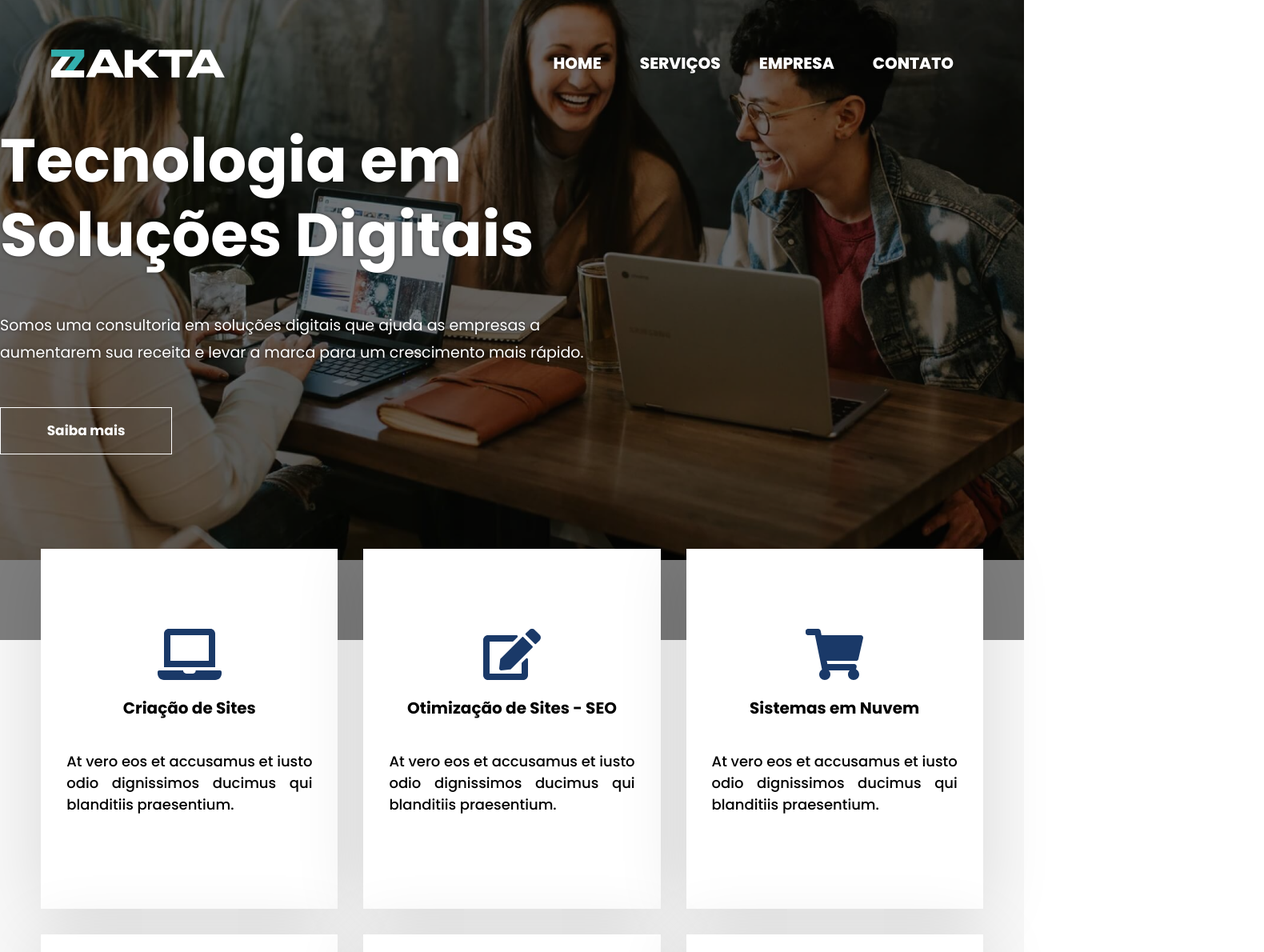
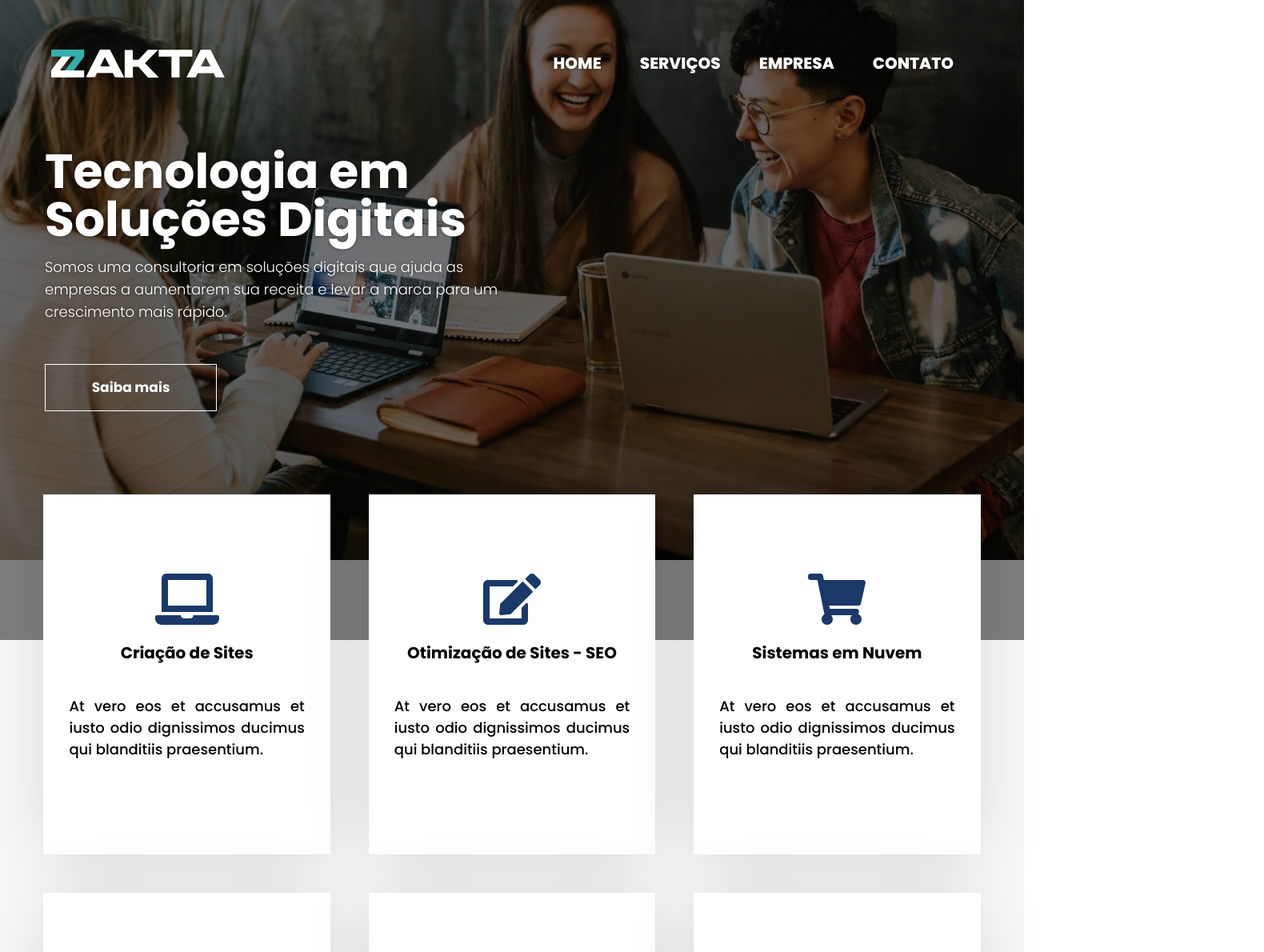
Before and after one commit to zakta/site, a Next.js app: page / in a window 1280 px wide. Shown: the top 1190 px of the page at 80% size, 1580 px wide, since content can reach past the window. Built offline with nearby package versions, Linux system fonts and the light colour scheme.

Commit message:
add responsive  adjustments to header

```diff
--- a/components/Card/styles.js
+++ b/components/Card/styles.js
@@ -12,10 +12,11 @@ export const Card = styled.div`
   padding: 2rem;
   flex-direction: column;
   justify-content: center;
-  margin: 1rem;
+  margin: 1.5rem;
   text-align: center;
   transition: .3s all ease-in-out;
-  max-width: 400px;
+  //max-width: 370px;
+  width: 80%;
 
   :after{
     content: "";
@@ -78,12 +79,17 @@ export const Card = styled.div`
 
   @media (min-width: 768px){
     justify-content: center;
-    width: 29%;
+    width: 26%;
     height: 450px;
   }
-  @media (min-width: 803px){
+  @media (min-width: 980px){
     justify-content: center;
-    width: 29%;
+    width: 28%;
+  }
+  }
+  @media (min-width: 1457px){
+    justify-content: center;
+    width: 30%;
   }
 `
 export const Icon = styled(FontAwesomeIcon)`
--- a/components/Company/styles.js
+++ b/components/Company/styles.js
@@ -1,22 +1,13 @@
 import styled from "styled-components";
 
 export const Container = styled.section`
-  padding: 1rem;
+  padding: 1.5rem;
   background: white;
 
-  h2 {
-    font-size: 40px;
-    color: #1a3968;
-    margin: 0;
-    text-align: center;
-    text-transform: uppercase;
-    margin: 0;
-    padding-bottom: 1rem;
-  }
   h3 {
     font-size: 30px;
-    font-weight: 800;
-    text-align: left;
+    font-weight: 700;
+    text-align: justify;
     margin: 0;
   }
 `;
--- a/components/Contact/style.js
+++ b/components/Contact/style.js
@@ -23,18 +23,6 @@ export const Container = styled.section`
       flex-direction: row;
       justify-content: center;
     }
-  }
-
-  h2 {
-    color: #1a3968;
-    font-size: 40px;
-    font-weight: 700;
-    margin: 0;
-    line-height: 50px;
-    padding: 1.5rem 0;
-    text-transform: uppercase;
-    text-align: center;
-    width: 100%;
   }
 `;
 
--- a/components/Header/styles.js
+++ b/components/Header/styles.js
@@ -20,6 +20,14 @@ export const Center = styled.div`
   margin: auto;
   max-width: 1700px;
   padding: 2.5rem;
+
+  @media (min-width: 768px){
+    padding: 1rem;
+  }
+
+  @media (min-width: 940px){
+    padding: 2.5rem;
+  }
 `;
 
 export const LogoContainer = styled.div`
--- a/components/Home/styles.js
+++ b/components/Home/styles.js
@@ -25,24 +25,76 @@ export const CoverMask = styled.div`
 export const PageTitle = styled.div`
   color: white;
   position: relative;
-  margin: 12% auto 8%;
-  width: 1580px;
+  margin: 2.5rem;
+  padding-top: 8rem;
+  width: 100%;
+  box-sizing: border-box;
+  display: flex;
+  flex-direction: column;
+  align-items: center;
+
+  &:last-child{
+    align-items: flex-start;
+  }
+
 
   h1 {
-    font-size: 76px;
+    font-size: 40px;
     font-weight: 700;
-    line-height: 93px;
+    line-height: 60px;
     margin: 0;
     text-shadow: 0 0 4px rgba(0,0,0,0.5);
   }
 
   p {
-    font-size: 19px;
-    line-height: 34px;
+    font-size: 15px;
+    line-height: 28px;
+    font-weight: 300;
     margin: 0;
-    max-width: 750px;
-    padding-top: 3.158rem;
+    max-width: 350px;
+    padding-top: 1rem;
     text-shadow: 0 0 4px rgba(0,0,0,0.5);
+  }
+  @media (min-width: 768px){
+
+    h1{
+      font-size: 45px;
+    }
+    p{
+      font-size: 16px;
+      max-width: 400px;
+    }
+  }
+  @media (min-width: 940px){
+    margin: 3.5rem;
+
+    h1{
+      font-size: 60px;
+    }
+    p{
+      font-size: 18px;
+      max-width: 600px;
+    }
+  }
+  @media (min-width: 1580px){
+    color: white;
+    position: relative;
+    margin: 12% auto 8%;
+    width: 1580px;
+
+    h1 {
+      font-size: 76px;
+      line-height: 93px;
+      margin: 0;
+    }
+
+    p {
+      font-size: 19px;
+      line-height: 34px;
+      margin: 0;
+      max-width: 750px;
+      padding-top: 3.158rem;
+    }
   }
 `;
 
--- a/components/Menu/styles.js
+++ b/components/Menu/styles.js
@@ -36,7 +36,20 @@ export const ListItem = styled.li`
   text-transform: uppercase;
   padding: 2.5rem;
 
+
   @media (min-width: 768px){
+    padding: 0;
+    display: flex;
+    font-size: 16px;
+    font-weight: 800;
+  }
+  @media (min-width: 800px){
+    padding: 0;
+    display: flex;
+    font-size: 18px;
+    font-weight: 800;
+  }
+  @media (min-width: 940px){
     padding: 0;
     display: flex;
     font-size: 20px;
--- a/components/Services/styles.js
+++ b/components/Services/styles.js
@@ -3,9 +3,14 @@ import styled from "styled-components";
 export const Container = styled.section`
   background: #f8f8f8;
   max-width: 100%;
-  min-width: 350px;
-  margin:0;
-  padding:0;
+  min-width: 370px;
+  margin: 0;
+  padding: 1.5rem 0;
+
+  @media (min-width: 768px){
+    display: flex;
+    justify-content: center;
+  }
 `;
 
 export const Center = styled.div`
--- a/package.json
+++ b/package.json
@@ -14,6 +14,7 @@
     "formik": "^2.2.9",
     "next": "12.0.4",
     "react": "17.0.2",
+    "react-cookienotice": "^4.0.0",
     "react-dom": "17.0.2",
     "styled-components": "^5.3.3",
     "yup": "^0.32.11"
--- a/pages/GlobalStyle.js
+++ b/pages/GlobalStyle.js
@@ -16,5 +16,16 @@ export const GlobalStyle = createGlobalStyle`
     &.hideOverflow{
       overflow-y: hidden;
     }
+
+    h2 {
+    font-size: 40px;
+    color: #1a3968;
+    margin: 0;
+    text-align: center;
+    text-transform: uppercase;
+    margin: 0;
+    padding: 1.5rem;
+    line-height: 50px;
+  }
   }
 `;
```
Also changed, not shown: 1 other file (tests, documents, lock files or other folders).
